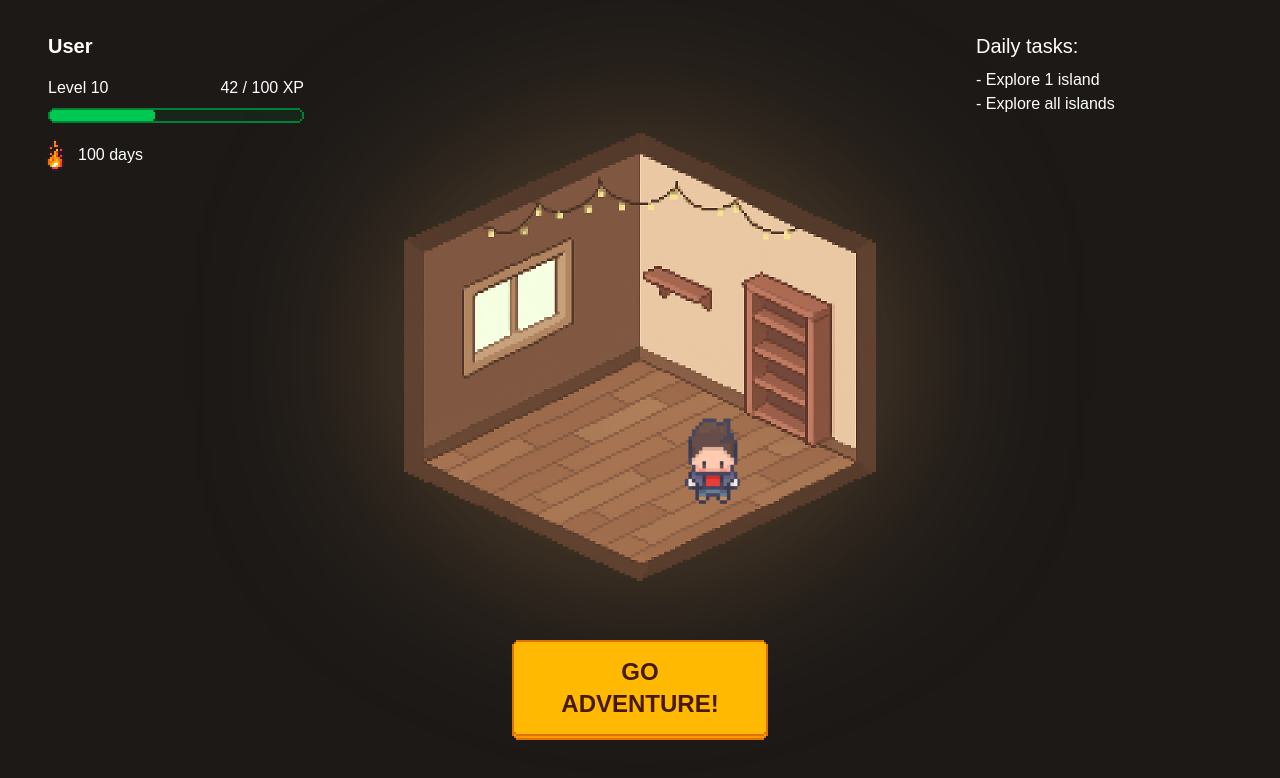
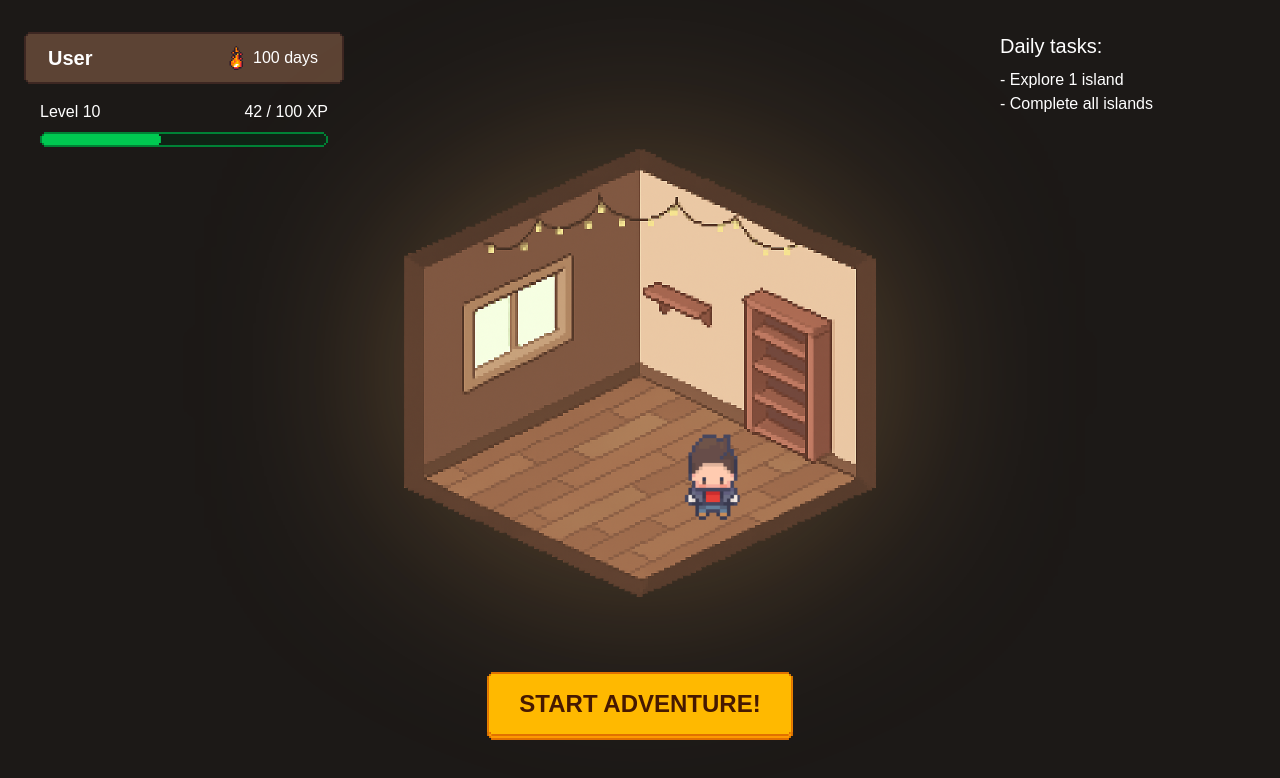
Before and after one commit to idealsh/intania-hack, a SvelteKit app: page /room in a window 1280 px wide. Shown: the top 778 px of the page. Built offline with nearby package versions, Linux system fonts and the light colour scheme; a web font is replaced by a local one.

Commit message:
feat: added profile and stats ui

```diff
--- a/src/app.css
+++ b/src/app.css
@@ -1,6 +1,7 @@
 @import "tailwindcss";
 
 @theme {
+  --color-wood: #5c4334;
   --font-pixel: "Fusion Pixel 10px Proportional SC", sans-serif;
 }
 
@@ -46,6 +47,10 @@
   );
 }
 
+.border-pixel-wood {
+  border-image: url(/wood-border.svg) 2/4px/0px stretch;
+}
+
 .border-pixel-progress {
   border-image: url(/progress-border.svg) 2/4px/0px stretch;
 }
--- a/src/lib/components/Button.svelte
+++ b/src/lib/components/Button.svelte
@@ -4,9 +4,10 @@
 
   interface Props {
     children: Snippet;
+    onclick?: () => unknown;
     class?: string;
   }
-  const { children, class: className }: Props = $props();
+  const { children, class: className, onclick }: Props = $props();
 </script>
 
 <button
@@ -14,6 +15,7 @@
     "group font-pixel relative z-0 min-h-11 cursor-pointer px-8 py-4 text-xl text-amber-950",
     className,
   )}
+  {onclick}
 >
   <div class="transition-transform group-active:translate-y-0.5">
     {@render children()}
--- a/src/lib/components/Meter.svelte
+++ b/src/lib/components/Meter.svelte
@@ -1,15 +1,18 @@
 <script lang="ts">
   import { Meter, useId } from "bits-ui";
+  import { twMerge } from "tailwind-merge";
 
   interface Props {
-    label: string;
+    label?: string;
     min: number;
     max: number;
     value: number;
     unit?: string;
+    baronly?: boolean;
+    class?: string;
   }
 
-  const { label, min, max, value, unit }: Props = $props();
+  const { label, min, max, value, unit, baronly, class: className = "" }: Props = $props();
 
   const labelId = useId();
 
@@ -24,18 +27,20 @@
   // });
 </script>
 
-<div class="flex w-full flex-col gap-2">
-  <div class="flex items-center justify-between font-medium">
-    <span id={labelId}>{label}</span>
-    <span>{value} / {max}{unit ? " " + unit : ""}</span>
-  </div>
+<div class={twMerge("flex w-full flex-col gap-2", className)}>
+  {#if !(baronly ?? false)}
+    <div class="flex items-center justify-between gap-x-4 font-medium">
+      <span id={labelId}>{label}</span>
+      <span>{value} / {max}{unit ? " " + unit : ""}</span>
+    </div>
+  {/if}
   <Meter.Root
     aria-labelledby={labelId}
     aria-valuetext="{value} out of {max}"
     {value}
     {min}
     {max}
-    class="clip-pixel shadow-mini-inset relative z-10 h-[15px] overflow-hidden bg-green-900/20"
+    class="clip-pixel shadow-mini-inset relative z-10 h-[15px] overflow-hidden bg-green-950/50"
   >
     <div class="border-pixel-progress clip-pixel absolute inset-0 z-0 h-full w-full"></div>
     <div
--- a/src/routes/room/+page.svelte
+++ b/src/routes/room/+page.svelte
@@ -1,23 +1,49 @@
 <script>
   import Button from "$lib/components/Button.svelte";
   import Meter from "$lib/components/Meter.svelte";
+
+  import { Dialog } from "bits-ui";
+  import { twMerge } from "tailwind-merge";
+
+  const stats = {
+    Math: {
+      Stats: 0.42,
+      Trigonometry: 0.21,
+      Algebra: 0.5,
+    },
+    Science: {
+      Biology: 0.42,
+      Chemistry: 0.21,
+      Physics: 0.5,
+    },
+    "General Knowledge": {
+      Econ: 0.42,
+      Psychology: 0.21,
+      Environment: 0.5,
+    },
+  };
 </script>
 
+<Dialog.Root>
   <div
-  class="flex min-h-screen flex-col items-center justify-center bg-stone-900 to-30% px-12 py-8 text-white"
+    class="font-pixel flex min-h-screen flex-col items-center justify-center bg-stone-900 to-30% px-6 py-8 text-white"
   >
     <div
-    class="font-pixel relative flex w-full flex-grow flex-col justify-start gap-y-6 sm:flex-row sm:justify-between sm:gap-y-12"
+      class="relative flex w-full flex-grow flex-col justify-start gap-y-6 sm:flex-row sm:justify-between sm:gap-y-12"
     >
       <div class="h-full sm:w-1/2">
-      <div class="w-64">
+        <div class="w-80">
           <div class="space-y-4">
+            <Dialog.Trigger
+              class="group bg-wood border-pixel-wood clip-pixel flex w-full cursor-pointer items-center justify-between px-6 py-3 text-left transition-all hover:scale-105"
+            >
               <p class="text-xl font-bold">User</p>
-          <Meter label="Level 10" unit="XP" min={0} max={100} value={42}></Meter>
-          <div class="flex -translate-x-2 items-center gap-x-1.5">
-            <img src="/fire.png" alt="" class="h-8" />
+              <div class="-mx-1.5 inline-flex -translate-x-2 items-center gap-x-1">
+                <img src="/fire.png" alt="" class="h-6" />
                 <span>100 days</span>
               </div>
+            </Dialog.Trigger>
+            <Meter label="Level 10" unit="XP" min={0} max={100} value={42} class="px-4"></Meter>
           </div>
         </div>
       </div>
@@ -25,7 +51,7 @@
         <p class="mb-2 text-xl">Daily tasks:</p>
         <ul>
           <li>- Explore 1 island</li>
-        <li>- Explore all islands</li>
+          <li>- Complete all islands</li>
         </ul>
       </div>
       <div class="inset-0 flex items-center justify-center sm:absolute sm:mt-12">
@@ -43,6 +69,50 @@
       <!-- <div class="w-1/2 flex-grow"></div> -->
     </div>
     <div class="pb-8">
-    <Button class="w-64 text-2xl font-bold uppercase">Go adventure!</Button>
+      <Button class="px-8 text-2xl font-bold uppercase">Start adventure!</Button>
     </div>
   </div>
+  <Dialog.Portal>
+    <Dialog.Overlay class="fixed inset-0 z-50 bg-black/50" />
+    <Dialog.Content
+      class="font-pixel bg-wood border-pixel-wood clip-pixel absolute top-1/2 left-1/2 z-60 max-w-full -translate-x-1/2 -translate-y-1/2 space-y-4 px-8 py-6 text-white outline-none"
+    >
+      <div class="relative">
+        <Dialog.Title class="text-2xl">Profile</Dialog.Title>
+        <Dialog.Close class="absolute top-0 right-0 w-6 text-2xl">x</Dialog.Close>
+        <div class="flex">
+          <img src="/fire.png" alt="" />
+          <div>
+            <p>Ideal</p>
+            <Meter label="Level 10" unit="XP" min={0} max={100} value={42}></Meter>
+          </div>
+        </div>
+      </div>
+      <div>
+        <h1 class="text-2xl">Skills</h1>
+        <div class="grid w-120 grid-cols-[auto_1fr] items-center gap-x-4">
+          {#each Object.entries(stats) as [title, scores], i}
+            <!-- <div> -->
+
+            <h2 class="col-span-2 mt-3 mb-1 text-lg font-bold">{title}</h2>
+            <!-- <div class="grid grid-cols-[auto_1fr] items-center gap-x-4"> -->
+            {#each Object.entries(scores) as [name, value]}
+              <span>{name}</span>
+              <Meter
+                min={0}
+                max={1}
+                {value}
+                baronly
+                class={twMerge(
+                  i === 0 && "hue-rotate-90",
+                  i === 1 && "hue-rotate-30",
+                  i === 2 && "brightness-125 hue-rotate-280",
+                )}
+              />
+            {/each}
+          {/each}
+        </div>
+      </div>
+    </Dialog.Content>
+  </Dialog.Portal>
+</Dialog.Root>
```
Also changed, not shown: static/wood-border.svg (added). Lines whose indentation alone changed are shown as unchanged.
